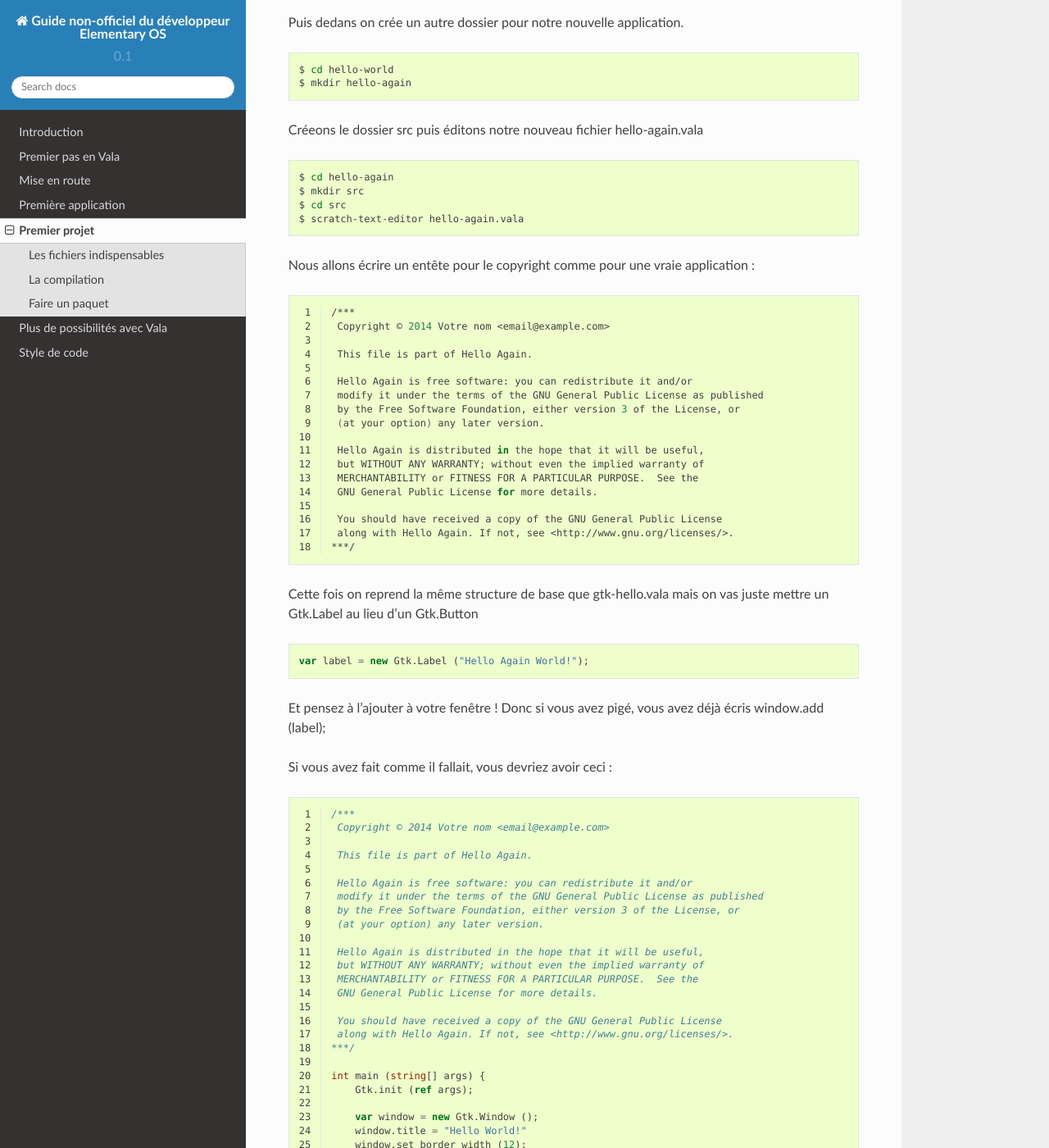
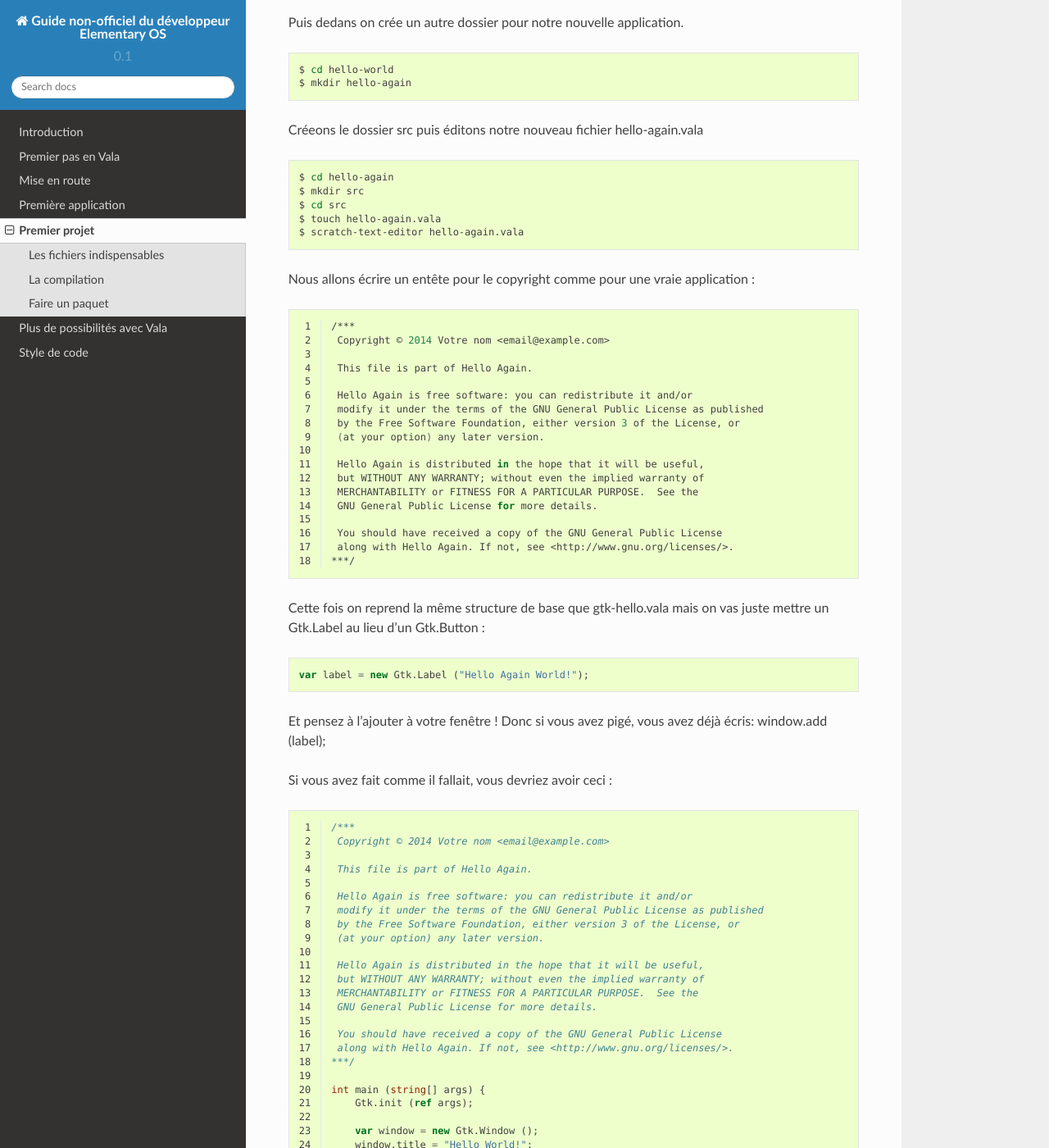
Before and after one commit to elementary-fr/elementaryos-fr-doc, a Sphinx documentation site: the page built from source/premier-projet.rst, in a window 1280 px wide and 1400 px high, scrolled down 259 px. Shown: the whole window at 82% size. Built offline with Sphinx 7.4.7 and the Read the Docs theme 2.0.0, drawn with Linux system fonts in a browser that asks for light colours; some of the changed text lies outside the part shown.

Commit message:
Update premier-projet.rst
Fin ce correction des lignes terminal et vala.

```diff
--- a/source/premier-projet.rst
+++ b/source/premier-projet.rst
@@ -22,6 +22,7 @@
    $ cd hello-again
    $ mkdir src
    $ cd src
+   $ touch hello-again.vala
    $ scratch-text-editor hello-again.vala
 
 Nous allons écrire un entête pour le copyright comme pour une vraie application :
@@ -48,15 +49,14 @@
     along with Hello Again. If not, see <http://www.gnu.org/licenses/>.
    ***/
 
-Cette fois on reprend la même structure de base que gtk-hello.vala mais on vas juste mettre un
-Gtk.Label au lieu d'un Gtk.Button
+Cette fois on reprend la même structure de base que gtk-hello.vala mais on vas juste mettre un Gtk.Label au lieu d'un Gtk.Button :
 
 .. code-block:: vala
 
    var label = new Gtk.Label ("Hello Again World!");
 
-Et pensez à l'ajouter à votre fenêtre ! Donc si vous avez pigé, vous avez déjà écris window.add
-(label);
+Et pensez à l'ajouter à votre fenêtre ! Donc si vous avez pigé, vous avez déjà écris:
+window.add (label);
 
 Si vous avez fait comme il fallait, vous devriez avoir ceci :
 
@@ -86,15 +86,15 @@
        Gtk.init (ref args);
 
        var window = new Gtk.Window ();
-       window.title = "Hello World!"
+       window.title = "Hello World!";
        window.set_border_width (12);
-       window.set_position(Gtk.WindowPosition.CENTER);
+       window.set_position (Gtk.WindowPosition.CENTER);
        window.set_default_size (350, 70);
        window.destroy.connect (Gtk.main_quit);
 
-       var label = new Gtk.Label ("Hello Again World!);
+       var label = new Gtk.Label ("Hello Again World!");
 
-       window.add(label);
+       window.add (label);
        window.show_all ();
 
        Gtk.main ();
@@ -141,6 +141,7 @@
 .. code-block:: bash
 
    $ cd data
+   $ touch hello-again.desktop
    $ scratch-text-editor hello-again.desktop
 
 Ce type de fichier répond à des normes spécifiques pour elementary, elles sont consultables ici :
@@ -221,6 +222,7 @@
 
 .. code-block:: bash
 
+   $ touch CmakeListe.txt
    $ scratch-text-editor CmakeLists.txt
 
 Dans ce fichier copiez ce qui suit, pas avec les commentaires qui sont là pour vous expliquer à
@@ -392,7 +394,7 @@
    Architecture: any
    Depends: ${misc:Depends}, ${shlibs:Depends}
    Description: Hey young world
-    This is a Hello World written in Vala using the Autovala build system.
+   This is a Hello World written in Vala using the Autovala build system.
 
 Donc ici on indique le nom et l'email du mainteneur du paquet, les dépendances de construction,
 les dépendances (notez la séparation par des virgules), la description de l'application...
```
